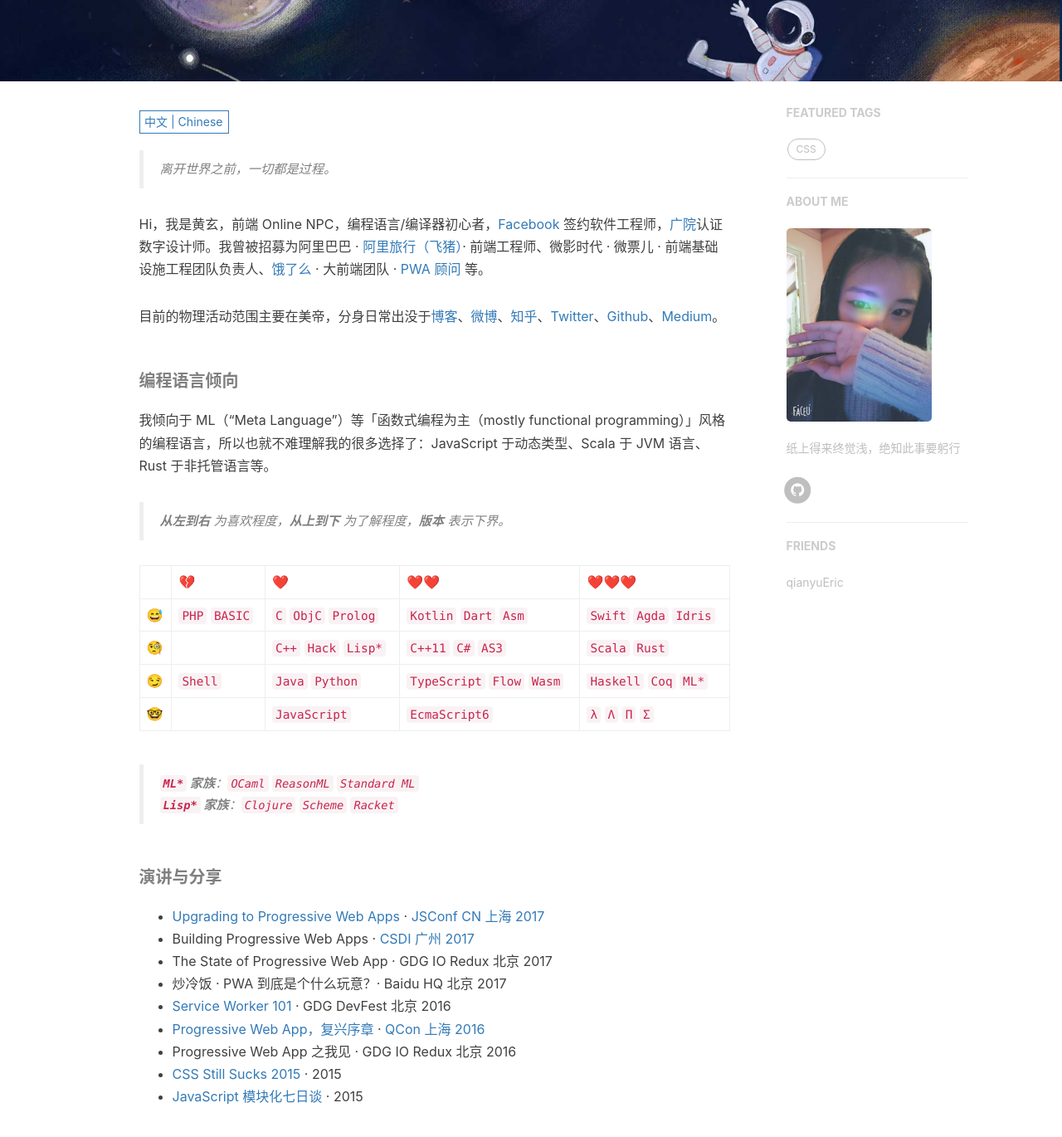
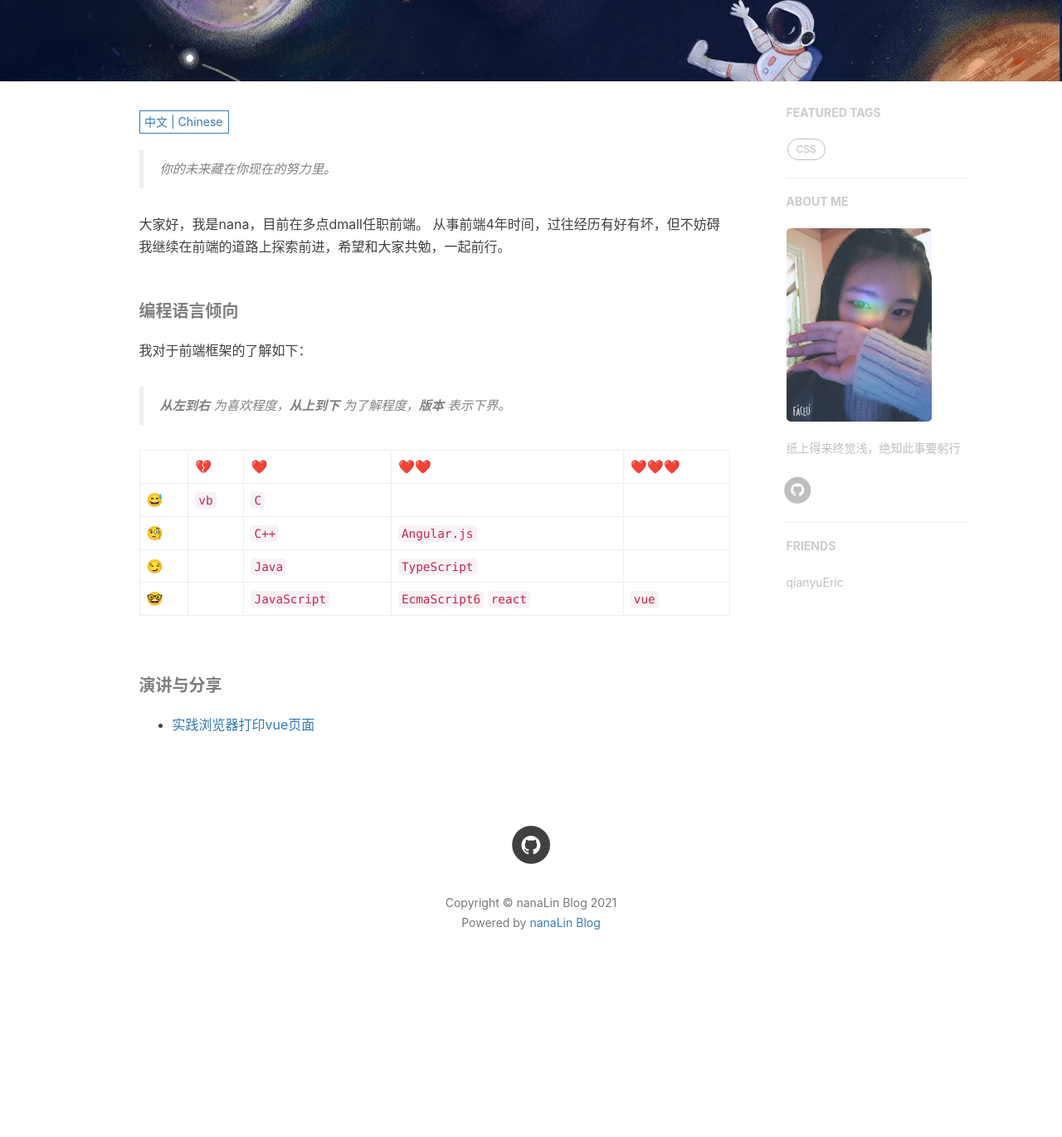
Before and after one commit to nanaLinShero/nanaLinShero.github.io, a Jekyll site: the page built from about.html, in a window 1280 px wide and 1400 px high, scrolled down 320 px. Shown: the top 1370 px of the window at 83% size. Built offline with Jekyll 4.4.1, drawn with Linux system fonts in a browser that asks for light colours; nearby versions of some CDN libraries; comment, search, counter and statistics services are not loaded; after the commit the page ends 1536 px from its top, so only the background shows below that.

Commit message:
fix: 修改关于我

```diff
--- a/_includes/about/zh.md
+++ b/_includes/about/zh.md
@@ -1,45 +1,26 @@
-> 离开世界之前，一切都是过程。
+> 你的未来藏在你现在的努力里。
 
-Hi，我是黄玄，前端 Online NPC，编程语言/编译器初心者，[Facebook](https://www.facebook.com/) 签约软件工程师，[广院](https://baike.baidu.com/item/%E4%B8%AD%E5%9B%BD%E4%BC%A0%E5%AA%92%E5%A4%A7%E5%AD%A6)认证数字设计师。我曾被招募为阿里巴巴 · [阿里旅行（飞猪）](http://alitrip.com)· 前端工程师、微影时代 · 微票儿 · 前端基础设施工程团队负责人、[饿了么](https://ele.me/) · 大前端团队 · [PWA 顾问](https://medium.com/elemefe/upgrading-ele-me-to-progressive-web-app-2a446832e509) 等。
+大家好，我是nana，目前在多点dmall任职前端。
+从事前端4年时间，过往经历有好有坏，但不妨碍我继续在前端的道路上探索前进，希望和大家共勉，一起前行。
 
-目前的物理活动范围主要在美帝，分身日常出没于[博客](https://huangxuan.me)、[微博](https://weibo.com/huxpro)、[知乎](https://www.zhihu.com/people/huxpro/pins/posts)、[Twitter](https://twitter.com/Huxpro/)、[Github](https://github.com/huxpro)、[Medium](https://medium.com/@Huxpro)。
 
 
 ##### 编程语言倾向
 
-我倾向于 ML（“Meta Language”）等「函数式编程为主（mostly functional programming）」风格的编程语言，所以也就不难理解我的很多选择了：JavaScript 于动态类型、Scala 于 JVM 语言、Rust 于非托管语言等。
+我对于前端框架的了解如下：
 
 > __从左到右__ 为喜欢程度，__从上到下__ 为了解程度，__版本__ 表示下界。
 
 |     | 💔️           | ❤️ ️                 | ❤️❤️ ️                     | ❤️❤️❤️ ️               |
 | --- | ------------- | -------------------- | -------------------------- | ---------------------- |
-| 😅  | `PHP` `BASIC` | `C` `ObjC` `Prolog`  | `Kotlin` `Dart` `Asm`      | `Swift` `Agda` `Idris` |
-| 🧐  |               | `C++` `Hack` `Lisp*` | `C++11` `C#` `AS3`         | `Scala` `Rust`         |
-| 😏  | `Shell`       | `Java` `Python`      | `TypeScript` `Flow` `Wasm` | `Haskell` `Coq` `ML*`  |
-| 🤓  |               | `JavaScript`         | `EcmaScript6`              | `λ` `Λ` `Π` `Σ`        |
-
-> __`ML*` 家族__：`OCaml` `ReasonML` `Standard ML`
-> __`Lisp*` 家族__：`Clojure` `Scheme` `Racket`
+| 😅  | `vb`          | `C`                  |                            |                        |
+| 🧐  |               | `C++`                | `Angular.js`               |                        |
+| 😏  |               | `Java`               | `TypeScript`               |                        |
+| 🤓  |               | `JavaScript`         | `EcmaScript6` `react`      | `vue`                  |
 
 
 ##### 演讲与分享
 
-- [Upgrading to Progressive Web Apps][9] · [JSConf CN 上海 2017](http://2017.jsconf.cn/)
-- Building Progressive Web Apps · [CSDI 广州 2017](http://www.csdisummit.com/)
-- The State of Progressive Web App · GDG IO Redux 北京 2017
-- 炒冷饭 · PWA 到底是个什么玩意？· Baidu HQ 北京 2017
-- [Service Worker 101][5] · GDG DevFest 北京 2016
-- [Progressive Web App，复兴序章][4] · [QCon 上海 2016](http://2016.qconshanghai.com/presentation/3111)
-- Progressive Web App 之我见 · GDG IO Redux 北京 2016
-- [CSS Still Sucks 2015][2] · 2015
-- [JavaScript 模块化七日谈][1] · 2015
+- [实践浏览器打印vue页面][1]
 
-[1]: //huangxuan.me/2015/07/09/js-module-7day/
-[2]: //huangxuan.me/2015/12/28/css-sucks-2015/
-[3]: //huangxuan.me/2016/06/05/pwa-in-my-pov/
-[4]: //huangxuan.me/2016/10/20/pwa-qcon2016/
-[5]: //huangxuan.me/2016/11/20/sw-101-gdgdf/
-[6]: https://yanshuo.io/assets/player/?deck=58ac8598b123db0067292f92 "PWA Rehashing"
-[7]: https://yanshuo.io/assets/player/?deck=593ad6fbfe88c2006a0a0d6d "The State of PWA"
-[8]: https://yanshuo.io/assets/player/?deck=594d673d570c357d0698a950 "Building PWA"
-[9]: //huangxuan.me/jsconfcn2017/
+[1]: //https://nanalinshero.github.io/web/print.html/
```
